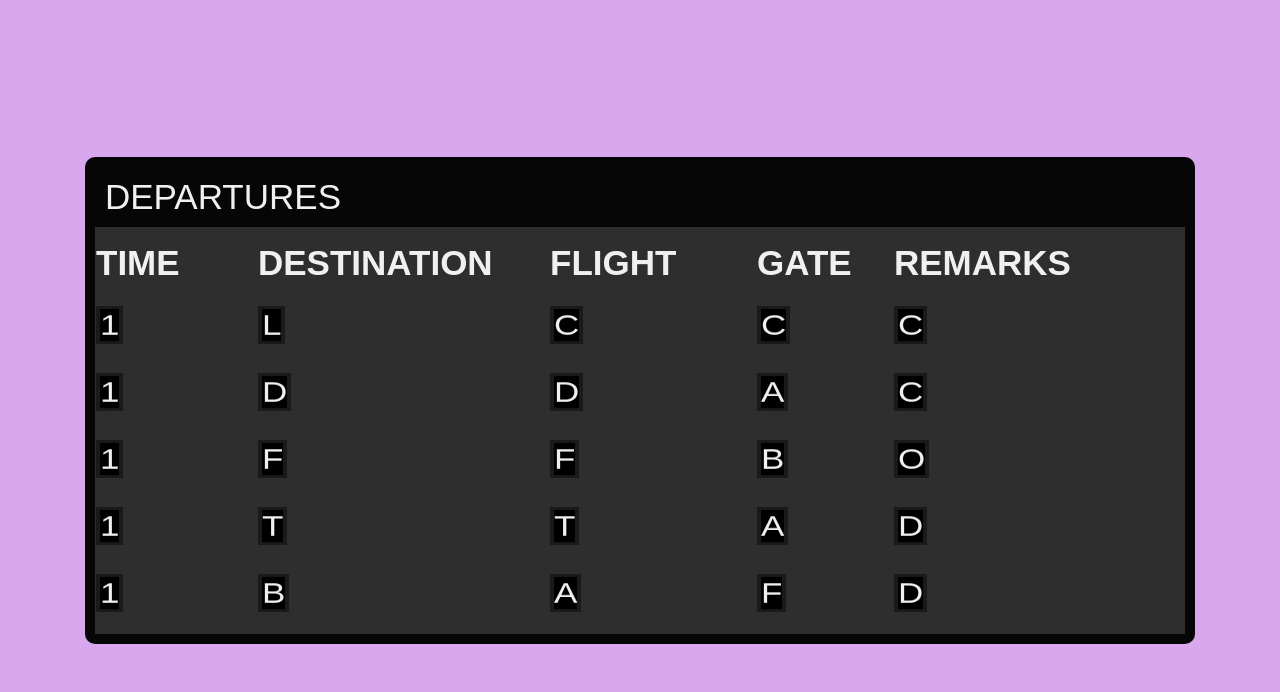
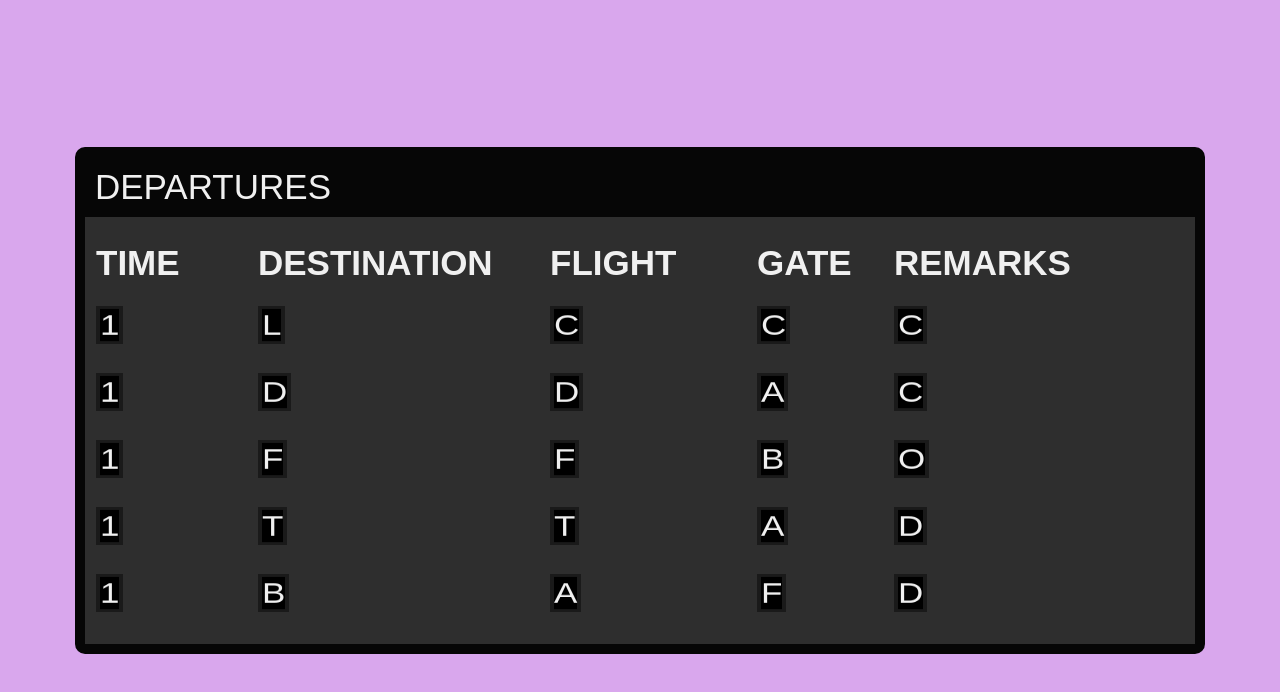
Before and after one commit to tiffanybowers/flight-widget-vanilla-js, a plain HTML site: page index.html in a window 1280 px wide. Drawn offline with Linux system fonts and the light colour scheme.

Commit message:
Added css update for table element

```diff
--- a/styles.css
+++ b/styles.css
@@ -16,7 +16,8 @@ body {
     margin: 0;
 }
 
-header {
+header,
+.departures table {
     padding: 10px;
 }
 
```
